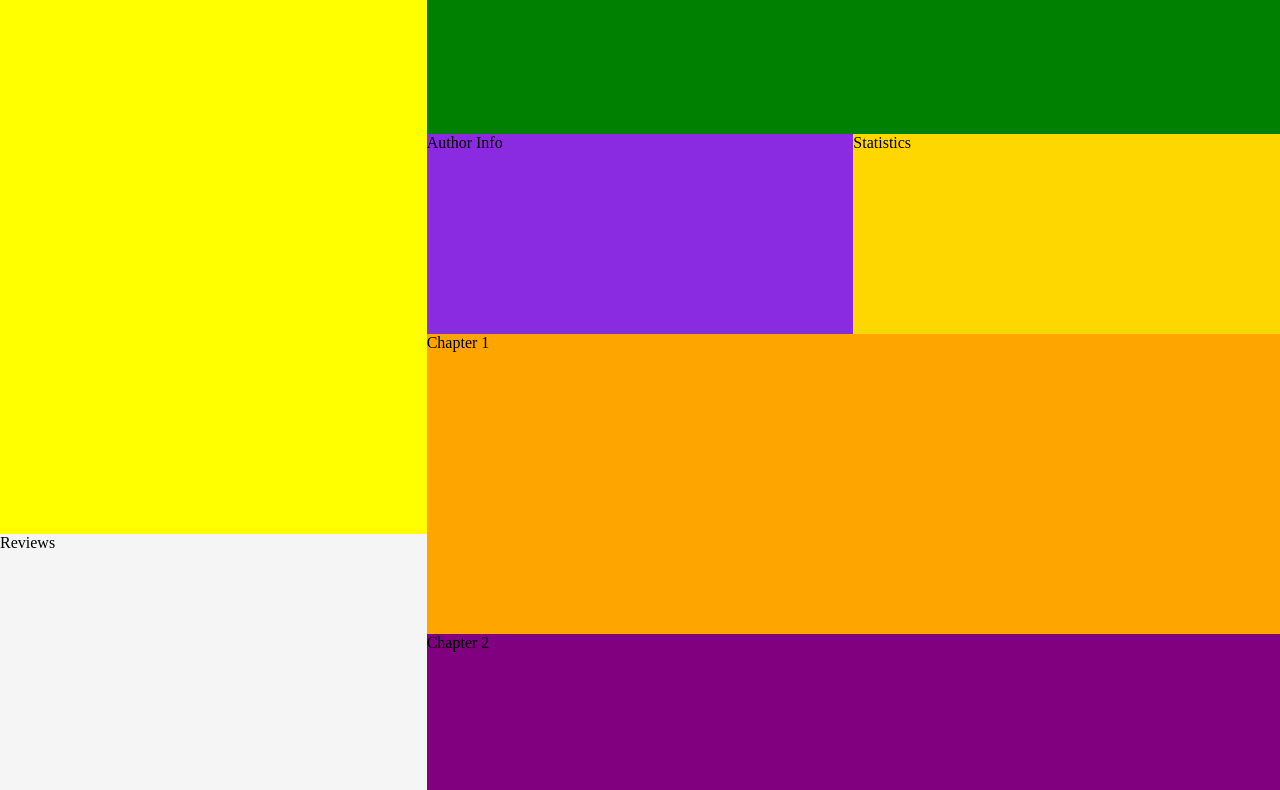
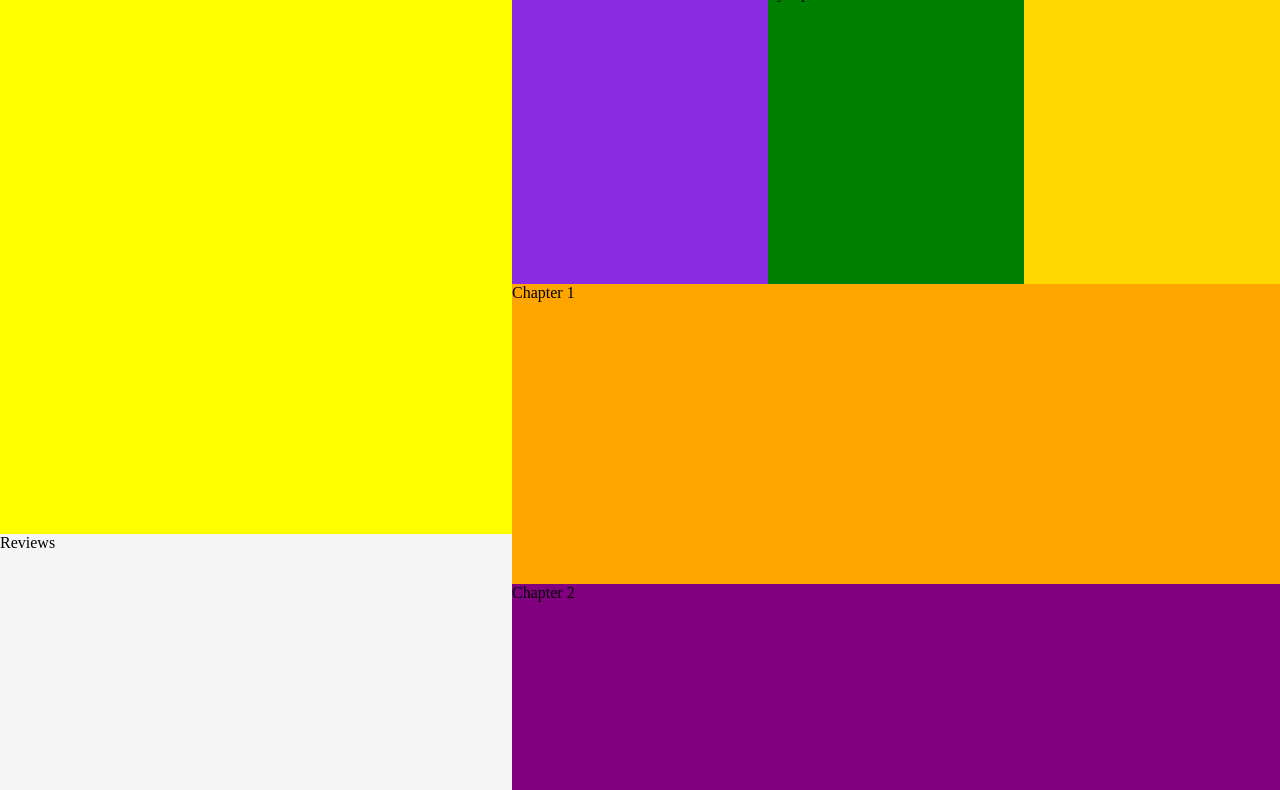
Before and after one commit to KrisztinaPap/html-css-grid-layout-practice, a plain HTML site: page index.html in a window 1280 px wide. Shown: the part 166-956 px from the top of the page. Drawn offline with Linux system fonts and the light colour scheme.

Commit message:
adds desktop-size media queries; updates readme resources;

```diff
--- a/css/main.css
+++ b/css/main.css
@@ -109,3 +109,25 @@ body {
             "ad links footer";
     }
 }
+
+@media screen and ( min-width: 900px ) {
+    body {
+        grid-template-columns: 25% 15% 20% 10% 10% 20%;
+        grid-template-rows:
+            150px /* logo | nav */
+            300px /* toc | author | syn |stats */
+            250px /* toc | ch1 */
+            50px /* reviews | ch1 */
+            300px /* reviews | ch2 */
+            300px /* reviews | ch3 */
+            350px /* ad | links | footer */;
+        grid-template-areas:
+            "logo nav nav nav nav nav"
+            "toc toc author syn syn stats"
+            "toc toc ch1 ch1 ch1 ch1"
+            "reviews reviews ch1 ch1 ch1 ch1"
+            "reviews reviews ch2 ch2 ch2 ch2"
+            "reviews reviews ch3 ch3 ch3 ch3"
+            "ad ad links links footer footer";
+    }
+}
```
Also changed, not shown: 1 other file.
